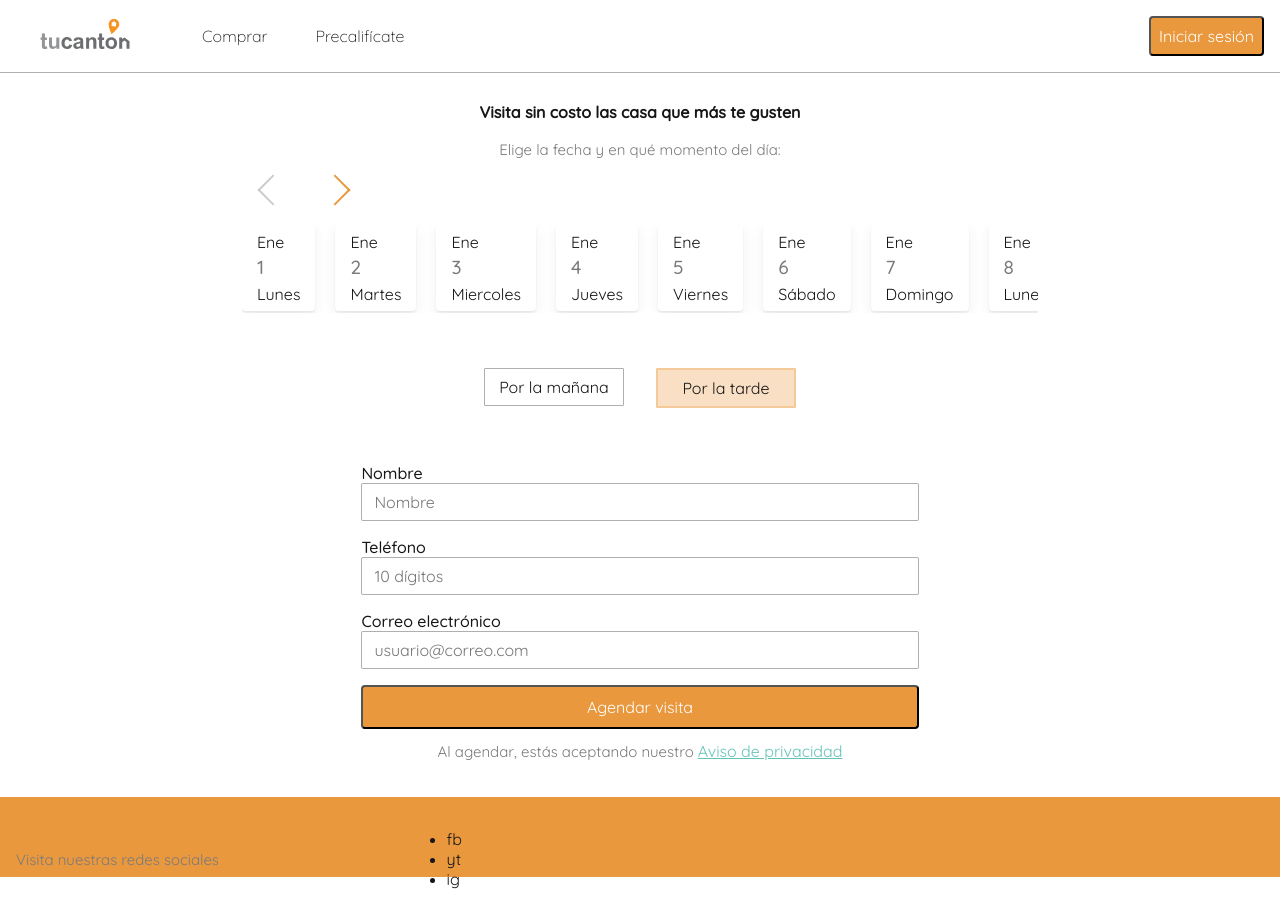
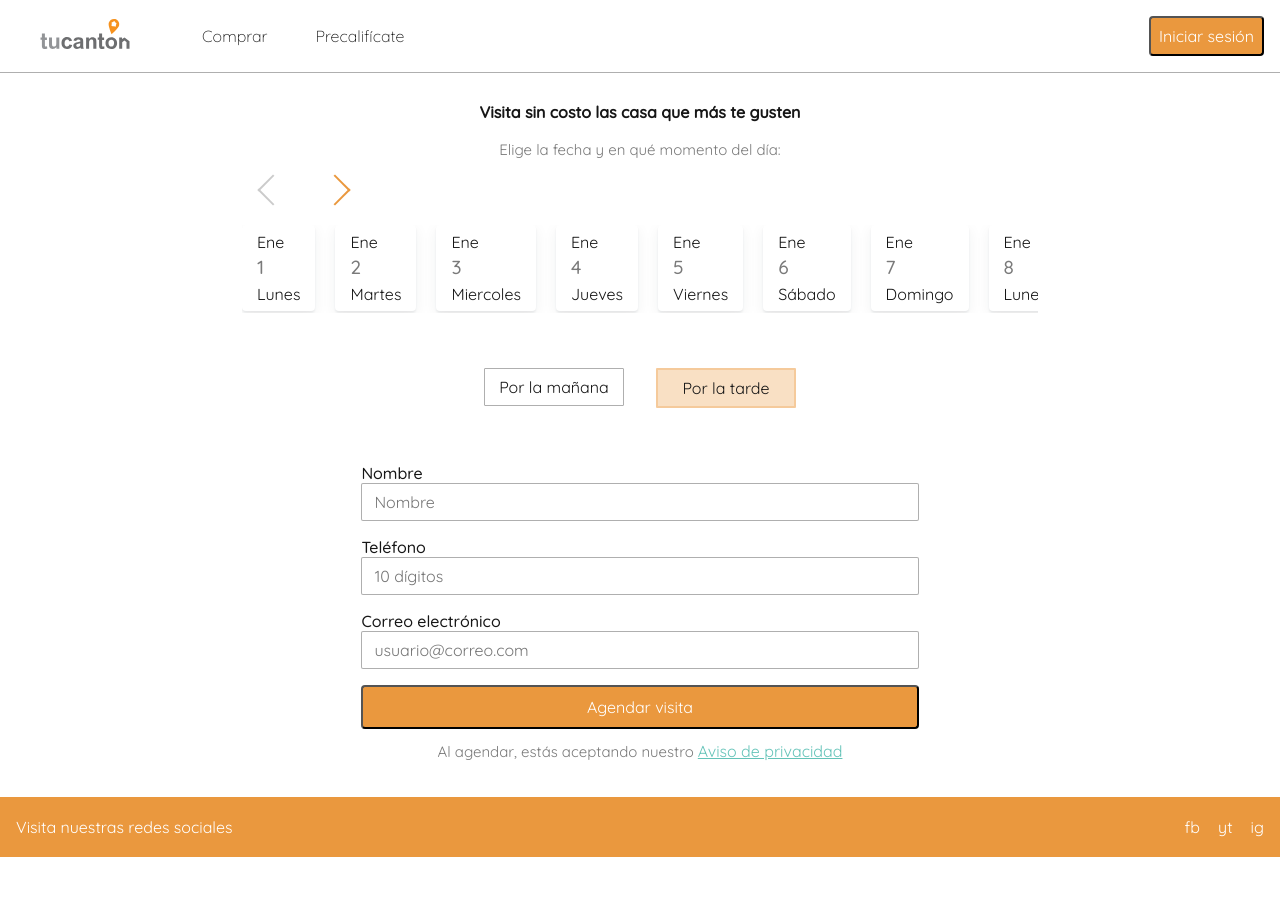
Before and after one commit to Lariicsa/tc-citas, a Vue app: page / in a window 1280 px wide. After the commit the page ends 857 px from the top, so only its background shows below. Built offline with nearby package versions, Linux system fonts and the light colour scheme.

Commit message:
Improve ui footer

```diff
--- a/src/App.vue
+++ b/src/App.vue
@@ -62,7 +62,3 @@ export default {
   }
 };
 </script>
-
-<style lang="scss">
-@import "./scss/index.scss";
-</style>
--- a/src/components/Footer.vue
+++ b/src/components/Footer.vue
@@ -1,10 +1,10 @@
 <template>
   <footer>
-    <div class="container">
+    <div class="container in">
       <div class="row md">
         <p>Visita nuestras redes sociales</p>
       </div>
-      <div class="row md">
+      <div class="row md right">
         <ul>
           <li>fb</li>
           <li>yt</li>
@@ -23,5 +23,35 @@ footer {
   height: 10vh;
   background-color: $primary;
   width: 100%;
+
+  * {
+    font-size: $regular-size;
+    color: $clear;
+  }
+
+  ul {
+    display: flex;
+    justify-content: flex-start;
+    align-items: center;
+    margin: 0;
+    padding: 0;
+    list-style-type: none;
+
+    & > li {
+      display: flex;
+      flex-direction: column;
+      justify-content: center;
+      align-items: center;
+      margin-right: 1.8rem;
+      &:last-child {
+        margin-right: 0;
+      }
+
+      & > a {
+        color: $clear;
+        text-decoration: none;
+      }
+    }
+  }
 }
 </style>
--- a/src/scss/shared/global.scss
+++ b/src/scss/shared/global.scss
@@ -1,4 +1,3 @@
-
 html {
   box-sizing: border-box;
   font-family: 'Quicksand', sans-serif;
```
